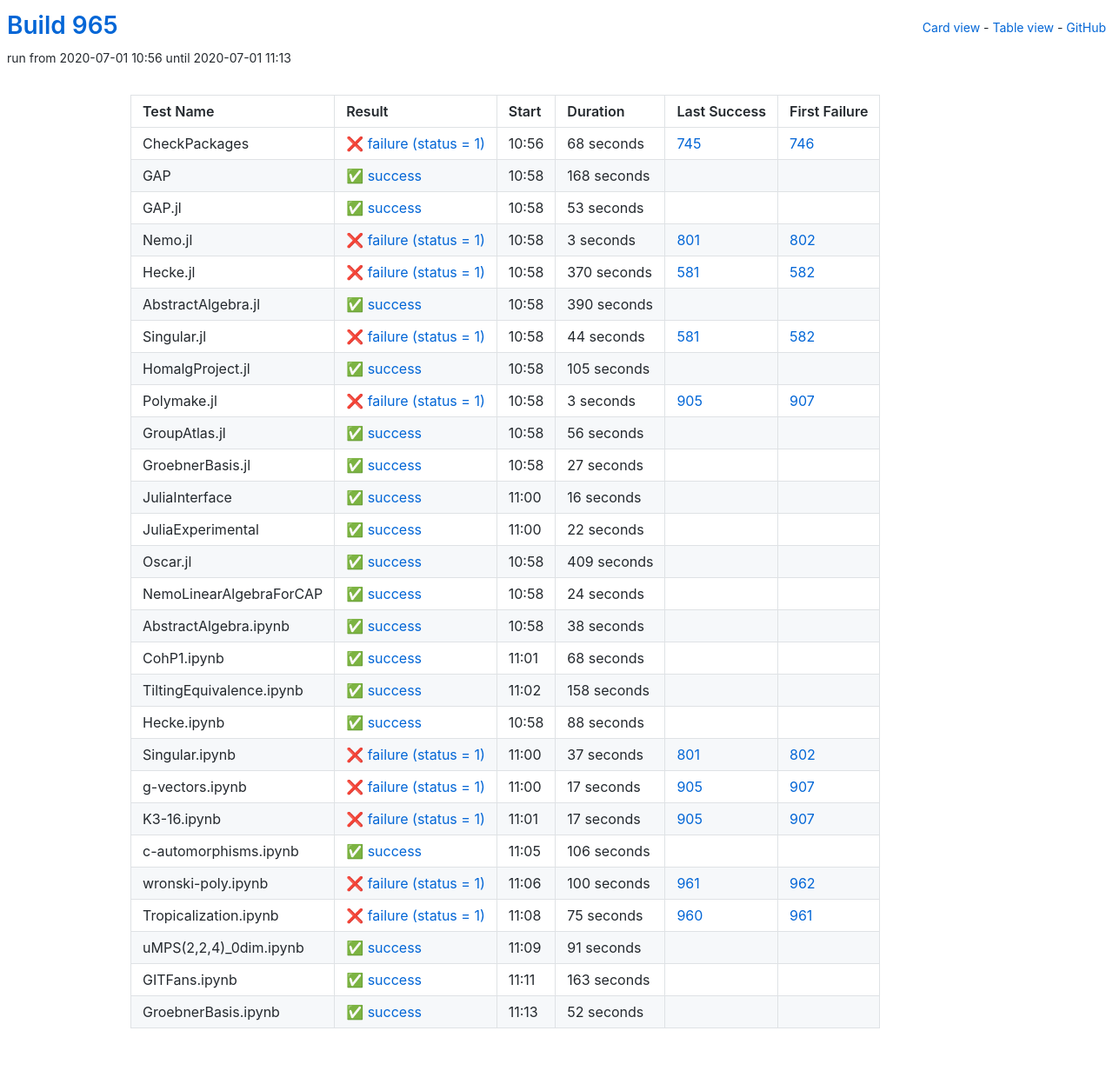
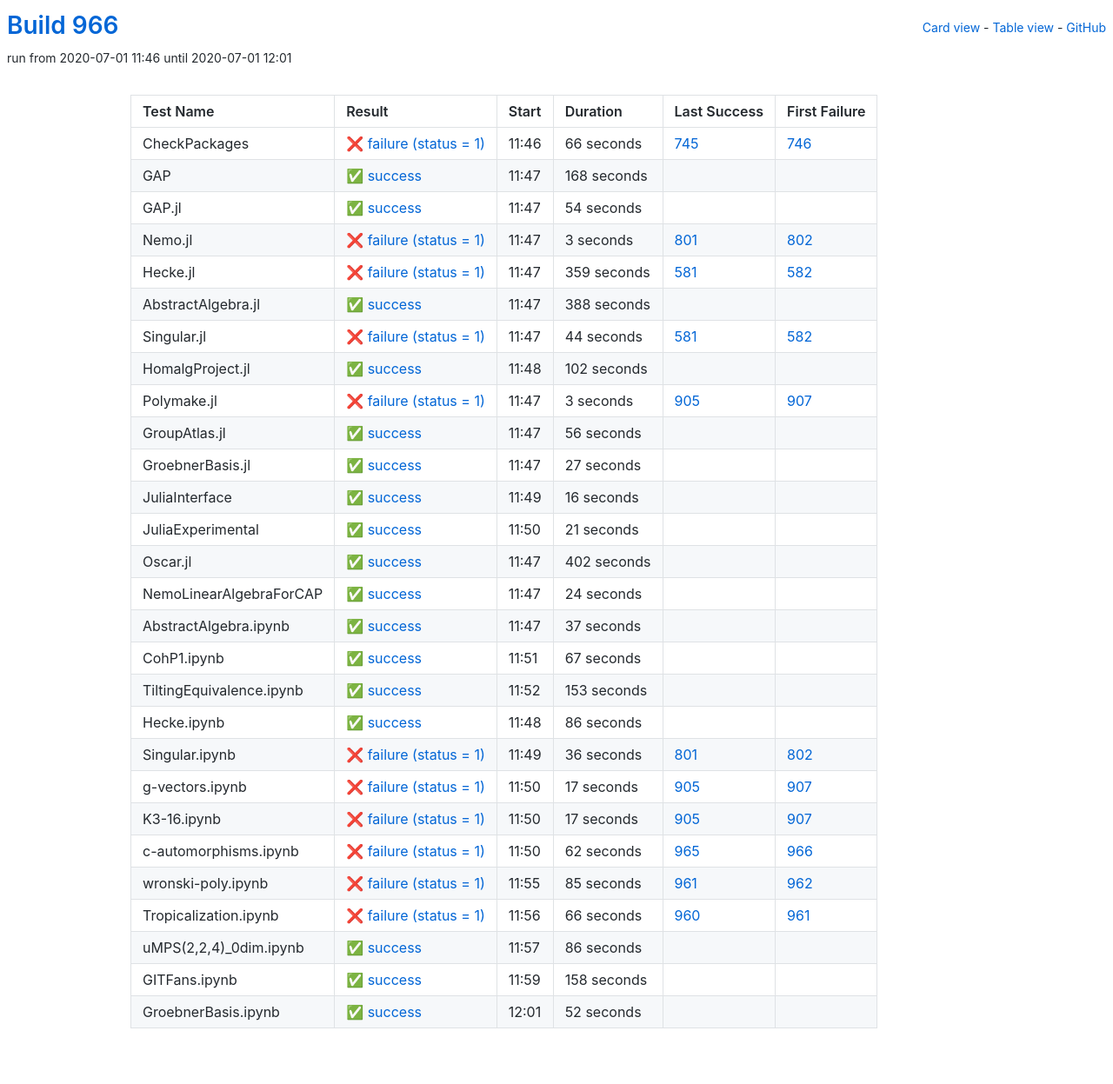
Before and after one commit to oscar-system/oscar-ci-status-1.4, a Jekyll site: the page built from table.html, in a window 1280 px wide. Shown: the whole page at 87% size. Built offline with Jekyll 4.4.1, drawn with Linux system fonts in a browser that asks for light colours.

Commit message:
Build #966

```diff
--- a/_data/ci.yml
+++ b/_data/ci.yml
@@ -1,6 +1,6 @@
 ---
-build: 965
-build_url: https://oscarci.mathematik.uni-kl.de/job/oscar-julia-1.4/965/
+build: 966
+build_url: https://oscarci.mathematik.uni-kl.de/job/oscar-julia-1.4/966/
 job: oscar-julia-1.4
 organization: oscar-system
 repo: oscar-ci-status-1.4
@@ -8,20 +8,20 @@ repourl: https://github.com/oscar-system/oscar-ci-status-1.4
 tests:
 - name: CheckPackages
   id: checkpackages
-  log: https://oscarci.mathematik.uni-kl.de/job/oscar-julia-1.4/965/artifact/logs/build-965/CheckPackages.log
-  start: 2020-07-01 10:56
+  log: https://oscarci.mathematik.uni-kl.de/job/oscar-julia-1.4/966/artifact/logs/build-966/CheckPackages.log
+  start: 2020-07-01 11:46
   success: false
   exitcode: 1
   status: failure
-  duration: 68
+  duration: 66
   last_success: 745
   last_success_url: https://oscarci.mathematik.uni-kl.de/job/oscar-julia-1.4/745/
   first_failure: 746
   first_failure_url: https://oscarci.mathematik.uni-kl.de/job/oscar-julia-1.4/746/
 - name: GAP
   id: gap
-  log: https://oscarci.mathematik.uni-kl.de/job/oscar-julia-1.4/965/artifact/logs/build-965/GAP.log
-  start: 2020-07-01 10:58
+  log: https://oscarci.mathematik.uni-kl.de/job/oscar-julia-1.4/966/artifact/logs/build-966/GAP.log
+  start: 2020-07-01 11:47
   success: true
   exitcode: 0
   status: success
@@ -32,20 +32,20 @@ tests:
   first_failure_url:
 - name: GAP.jl
   id: gap-jl
-  log: https://oscarci.mathematik.uni-kl.de/job/oscar-julia-1.4/965/artifact/logs/build-965/GAP.jl.log
-  start: 2020-07-01 10:58
+  log: https://oscarci.mathematik.uni-kl.de/job/oscar-julia-1.4/966/artifact/logs/build-966/GAP.jl.log
+  start: 2020-07-01 11:47
   success: true
   exitcode: 0
   status: success
-  duration: 53
+  duration: 54
   last_success: false
   last_success_url:
   first_failure: false
   first_failure_url:
 - name: Nemo.jl
   id: nemo-jl
-  log: https://oscarci.mathematik.uni-kl.de/job/oscar-julia-1.4/965/artifact/logs/build-965/Nemo.jl.log
-  start: 2020-07-01 10:58
+  log: https://oscarci.mathematik.uni-kl.de/job/oscar-julia-1.4/966/artifact/logs/build-966/Nemo.jl.log
+  start: 2020-07-01 11:47
   success: false
   exitcode: 1
   status: failure
@@ -56,32 +56,32 @@ tests:
   first_failure_url: https://oscarci.mathematik.uni-kl.de/job/oscar-julia-1.4/802/
 - name: Hecke.jl
   id: hecke-jl
-  log: https://oscarci.mathematik.uni-kl.de/job/oscar-julia-1.4/965/artifact/logs/build-965/Hecke.jl.log
-  start: 2020-07-01 10:58
+  log: https://oscarci.mathematik.uni-kl.de/job/oscar-julia-1.4/966/artifact/logs/build-966/Hecke.jl.log
+  start: 2020-07-01 11:47
   success: false
   exitcode: 1
   status: failure
-  duration: 370
+  duration: 359
   last_success: 581
   last_success_url: https://oscarci.mathematik.uni-kl.de/job/oscar-julia-1.4/581/
   first_failure: 582
   first_failure_url: https://oscarci.mathematik.uni-kl.de/job/oscar-julia-1.4/582/
 - name: AbstractAlgebra.jl
   id: abstractalgebra-jl
-  log: https://oscarci.mathematik.uni-kl.de/job/oscar-julia-1.4/965/artifact/logs/build-965/AbstractAlgebra.jl.log
-  start: 2020-07-01 10:58
+  log: https://oscarci.mathematik.uni-kl.de/job/oscar-julia-1.4/966/artifact/logs/build-966/AbstractAlgebra.jl.log
+  start: 2020-07-01 11:47
   success: true
   exitcode: 0
   status: success
-  duration: 390
+  duration: 388
   last_success: false
   last_success_url:
   first_failure: false
   first_failure_url:
 - name: Singular.jl
   id: singular-jl
-  log: https://oscarci.mathematik.uni-kl.de/job/oscar-julia-1.4/965/artifact/logs/build-965/Singular.jl.log
-  start: 2020-07-01 10:58
+  log: https://oscarci.mathematik.uni-kl.de/job/oscar-julia-1.4/966/artifact/logs/build-966/Singular.jl.log
+  start: 2020-07-01 11:47
   success: false
   exitcode: 1
   status: failure
@@ -92,20 +92,20 @@ tests:
   first_failure_url: https://oscarci.mathematik.uni-kl.de/job/oscar-julia-1.4/582/
 - name: HomalgProject.jl
   id: homalgproject-jl
-  log: https://oscarci.mathematik.uni-kl.de/job/oscar-julia-1.4/965/artifact/logs/build-965/HomalgProject.jl.log
-  start: 2020-07-01 10:58
+  log: https://oscarci.mathematik.uni-kl.de/job/oscar-julia-1.4/966/artifact/logs/build-966/HomalgProject.jl.log
+  start: 2020-07-01 11:48
   success: true
   exitcode: 0
   status: success
-  duration: 105
+  duration: 102
   last_success: false
   last_success_url:
   first_failure: false
   first_failure_url:
 - name: Polymake.jl
   id: polymake-jl
-  log: https://oscarci.mathematik.uni-kl.de/job/oscar-julia-1.4/965/artifact/logs/build-965/Polymake.jl.log
-  start: 2020-07-01 10:58
+  log: https://oscarci.mathematik.uni-kl.de/job/oscar-julia-1.4/966/artifact/logs/build-966/Polymake.jl.log
+  start: 2020-07-01 11:47
   success: false
   exitcode: 1
   status: failure
@@ -116,8 +116,8 @@ tests:
   first_failure_url: https://oscarci.mathematik.uni-kl.de/job/oscar-julia-1.4/907/
 - name: GroupAtlas.jl
   id: groupatlas-jl
-  log: https://oscarci.mathematik.uni-kl.de/job/oscar-julia-1.4/965/artifact/logs/build-965/GroupAtlas.jl.log
-  start: 2020-07-01 10:58
+  log: https://oscarci.mathematik.uni-kl.de/job/oscar-julia-1.4/966/artifact/logs/build-966/GroupAtlas.jl.log
+  start: 2020-07-01 11:47
   success: true
   exitcode: 0
   status: success
@@ -128,8 +128,8 @@ tests:
   first_failure_url:
 - name: GroebnerBasis.jl
   id: groebnerbasis-jl
-  log: https://oscarci.mathematik.uni-kl.de/job/oscar-julia-1.4/965/artifact/logs/build-965/GroebnerBasis.jl.log
-  start: 2020-07-01 10:58
+  log: https://oscarci.mathematik.uni-kl.de/job/oscar-julia-1.4/966/artifact/logs/build-966/GroebnerBasis.jl.log
+  start: 2020-07-01 11:47
   success: true
   exitcode: 0
   status: success
@@ -140,8 +140,8 @@ tests:
   first_failure_url:
 - name: JuliaInterface
   id: juliainterface
-  log: https://oscarci.mathematik.uni-kl.de/job/oscar-julia-1.4/965/artifact/logs/build-965/JuliaInterface.log
-  start: 2020-07-01 11:00
+  log: https://oscarci.mathematik.uni-kl.de/job/oscar-julia-1.4/966/artifact/logs/build-966/JuliaInterface.log
+  start: 2020-07-01 11:49
   success: true
   exitcode: 0
   status: success
@@ -152,32 +152,32 @@ tests:
   first_failure_url:
 - name: JuliaExperimental
   id: juliaexperimental
-  log: https://oscarci.mathematik.uni-kl.de/job/oscar-julia-1.4/965/artifact/logs/build-965/JuliaExperimental.log
-  start: 2020-07-01 11:00
+  log: https://oscarci.mathematik.uni-kl.de/job/oscar-julia-1.4/966/artifact/logs/build-966/JuliaExperimental.log
+  start: 2020-07-01 11:50
   success: true
   exitcode: 0
   status: success
-  duration: 22
+  duration: 21
   last_success: false
   last_success_url:
   first_failure: false
   first_failure_url:
 - name: Oscar.jl
   id: oscar-jl
-  log: https://oscarci.mathematik.uni-kl.de/job/oscar-julia-1.4/965/artifact/logs/build-965/Oscar.jl.log
-  start: 2020-07-01 10:58
+  log: https://oscarci.mathematik.uni-kl.de/job/oscar-julia-1.4/966/artifact/logs/build-966/Oscar.jl.log
+  start: 2020-07-01 11:47
   success: true
   exitcode: 0
   status: success
-  duration: 409
+  duration: 402
   last_success: false
   last_success_url:
   first_failure: false
   first_failure_url:
 - name: NemoLinearAlgebraForCAP
   id: nemolinearalgebraforcap
-  log: https://oscarci.mathematik.uni-kl.de/job/oscar-julia-1.4/965/artifact/logs/build-965/NemoLinearAlgebraForCAP.log
-  start: 2020-07-01 10:58
+  log: https://oscarci.mathematik.uni-kl.de/job/oscar-julia-1.4/966/artifact/logs/build-966/NemoLinearAlgebraForCAP.log
+  start: 2020-07-01 11:47
   success: true
   exitcode: 0
   status: success
@@ -188,68 +188,68 @@ tests:
   first_failure_url:
 - name: AbstractAlgebra.ipynb
   id: abstractalgebra-ipynb
-  log: https://oscarci.mathematik.uni-kl.de/job/oscar-julia-1.4/965/artifact/logs/build-965/AbstractAlgebra.ipynb.log
-  start: 2020-07-01 10:58
+  log: https://oscarci.mathematik.uni-kl.de/job/oscar-julia-1.4/966/artifact/logs/build-966/AbstractAlgebra.ipynb.log
+  start: 2020-07-01 11:47
   success: true
   exitcode: 0
   status: success
-  duration: 38
+  duration: 37
   last_success: false
   last_success_url:
   first_failure: false
   first_failure_url:
 - name: CohP1.ipynb
   id: cohp1-ipynb
-  log: https://oscarci.mathematik.uni-kl.de/job/oscar-julia-1.4/965/artifact/logs/build-965/CohP1.ipynb.log
-  start: 2020-07-01 11:01
+  log: https://oscarci.mathematik.uni-kl.de/job/oscar-julia-1.4/966/artifact/logs/build-966/CohP1.ipynb.log
+  start: 2020-07-01 11:51
   success: true
   exitcode: 0
   status: success
-  duration: 68
+  duration: 67
   last_success: false
   last_success_url:
   first_failure: false
   first_failure_url:
 - name: TiltingEquivalence.ipynb
   id: tiltingequivalence-ipynb
-  log: https://oscarci.mathematik.uni-kl.de/job/oscar-julia-1.4/965/artifact/logs/build-965/TiltingEquivalence.ipynb.log
-  start: 2020-07-01 11:02
+  log: https://oscarci.mathematik.uni-kl.de/job/oscar-julia-1.4/966/artifact/logs/build-966/TiltingEquivalence.ipynb.log
+  start: 2020-07-01 11:52
   success: true
   exitcode: 0
   status: success
-  duration: 158
+  duration: 153
   last_success: false
   last_success_url:
   first_failure: false
   first_failure_url:
 - name: Hecke.ipynb
   id: hecke-ipynb
-  log: https://oscarci.mathematik.uni-kl.de/job/oscar-julia-1.4/965/artifact/logs/build-965/Hecke.ipynb.log
-  start: 2020-07-01 10:58
+  log: https://oscarci.mathematik.uni-kl.de/job/oscar-julia-1.4/966/artifact/logs/build-966/Hecke.ipynb.log
+  start: 2020-07-01 11:48
   success: true
   exitcode: 0
   status: success
-  duration: 88
+  duration: 86
   last_success: false
   last_success_url:
   first_failure: false
   first_failure_url:
 - name: Singular.ipynb
   id: singular-ipynb
-  log: https://oscarci.mathematik.uni-kl.de/job/oscar-julia-1.4/965/artifact/logs/build-965/Singular.ipynb.log
-  start: 2020-07-01 11:00
+  log: https://oscarci.mathematik.uni-kl.de/job/oscar-julia-1.4/966/artifact/logs/build-966/Singular.ipynb.log
+  start: 2020-07-01 11:49
   success: false
   exitcode: 1
   status: failure
-  duration: 37
+  duration: 36
   last_success: 801
   last_success_url: https://oscarci.mathematik.uni-kl.de/job/oscar-julia-1.4/801/
   first_failure: 802
   first_failure_url: https://oscarci.mathematik.uni-kl.de/job/oscar-julia-1.4/802/
 - name: g-vectors.ipynb
   id: g-vectors-ipynb
-  log: https://oscarci.mathematik.uni-kl.de/job/oscar-julia-1.4/965/artifact/logs/build-965/g-vectors.ipynb.log
-  start: 2020-07-01 11:00
+  log: https://oscarci.mathematik.uni-kl.de/job/oscar-julia-1.4/966/artifact/logs/build-966/g-vectors.ipynb.log
+  start: 2020-07-01 11:50
   success: false
   exitcode: 1
   status: failure
@@ -260,8 +260,8 @@ tests:
   first_failure_url: https://oscarci.mathematik.uni-kl.de/job/oscar-julia-1.4/907/
 - name: K3-16.ipynb
   id: k3-16-ipynb
-  log: https://oscarci.mathematik.uni-kl.de/job/oscar-julia-1.4/965/artifact/logs/build-965/K3-16.ipynb.log
-  start: 2020-07-01 11:01
+  log: https://oscarci.mathematik.uni-kl.de/job/oscar-julia-1.4/966/artifact/logs/build-966/K3-16.ipynb.log
+  start: 2020-07-01 11:50
   success: false
   exitcode: 1
   status: failure
@@ -272,68 +272,68 @@ tests:
   first_failure_url: https://oscarci.mathematik.uni-kl.de/job/oscar-julia-1.4/907/
 - name: c-automorphisms.ipynb
   id: c-automorphisms-ipynb
-  log: https://oscarci.mathematik.uni-kl.de/job/oscar-julia-1.4/965/artifact/logs/build-965/c-automorphisms.ipynb.log
-  start: 2020-07-01 11:05
-  success: true
-  exitcode: 0
-  status: success
-  duration: 106
-  last_success: false
-  last_success_url:
-  first_failure: false
-  first_failure_url:
-- name: wronski-poly.ipynb
-  id: wronski-poly-ipynb
-  log: https://oscarci.mathematik.uni-kl.de/job/oscar-julia-1.4/965/artifact/logs/build-965/wronski-poly.ipynb.log
-  start: 2020-07-01 11:06
+  log: https://oscarci.mathematik.uni-kl.de/job/oscar-julia-1.4/966/artifact/logs/build-966/c-automorphisms.ipynb.log
+  start: 2020-07-01 11:50
   success: false
   exitcode: 1
   status: failure
-  duration: 100
+  duration: 62
+  last_success: 965
+  last_success_url: https://oscarci.mathematik.uni-kl.de/job/oscar-julia-1.4/965/
+  first_failure: 966
+  first_failure_url: https://oscarci.mathematik.uni-kl.de/job/oscar-julia-1.4/966/
+- name: wronski-poly.ipynb
+  id: wronski-poly-ipynb
+  log: https://oscarci.mathematik.uni-kl.de/job/oscar-julia-1.4/966/artifact/logs/build-966/wronski-poly.ipynb.log
+  start: 2020-07-01 11:55
+  success: false
+  exitcode: 1
+  status: failure
+  duration: 85
   last_success: 961
   last_success_url: https://oscarci.mathematik.uni-kl.de/job/oscar-julia-1.4/961/
   first_failure: 962
   first_failure_url: https://oscarci.mathematik.uni-kl.de/job/oscar-julia-1.4/962/
 - name: Tropicalization.ipynb
   id: tropicalization-ipynb
-  log: https://oscarci.mathematik.uni-kl.de/job/oscar-julia-1.4/965/artifact/logs/build-965/Tropicalization.ipynb.log
-  start: 2020-07-01 11:08
+  log: https://oscarci.mathematik.uni-kl.de/job/oscar-julia-1.4/966/artifact/logs/build-966/Tropicalization.ipynb.log
+  start: 2020-07-01 11:56
   success: false
   exitcode: 1
   status: failure
-  duration: 75
+  duration: 66
   last_success: 960
   last_success_url: https://oscarci.mathematik.uni-kl.de/job/oscar-julia-1.4/960/
   first_failure: 961
   first_failure_url: https://oscarci.mathematik.uni-kl.de/job/oscar-julia-1.4/961/
 - name: uMPS(2,2,4)_0dim.ipynb
   id: umps-2-2-4-0dim-ipynb
-  log: https://oscarci.mathematik.uni-kl.de/job/oscar-julia-1.4/965/artifact/logs/build-965/uMPS-2-2-4-_0dim.ipynb.log
-  start: 2020-07-01 11:09
+  log: https://oscarci.mathematik.uni-kl.de/job/oscar-julia-1.4/966/artifact/logs/build-966/uMPS-2-2-4-_0dim.ipynb.log
+  start: 2020-07-01 11:57
   success: true
   exitcode: 0
   status: success
-  duration: 91
+  duration: 86
   last_success: false
   last_success_url:
   first_failure: false
   first_failure_url:
 - name: GITFans.ipynb
   id: gitfans-ipynb
-  log: https://oscarci.mathematik.uni-kl.de/job/oscar-julia-1.4/965/artifact/logs/build-965/GITFans.ipynb.log
-  start: 2020-07-01 11:11
+  log: https://oscarci.mathematik.uni-kl.de/job/oscar-julia-1.4/966/artifact/logs/build-966/GITFans.ipynb.log
+  start: 2020-07-01 11:59
   success: true
   exitcode: 0
   status: success
-  duration: 163
+  duration: 158
   last_success: false
   last_success_url:
   first_failure: false
   first_failure_url:
 - name: GroebnerBasis.ipynb
   id: groebnerbasis-ipynb
-  log: https://oscarci.mathematik.uni-kl.de/job/oscar-julia-1.4/965/artifact/logs/build-965/GroebnerBasis.ipynb.log
-  start: 2020-07-01 11:13
+  log: https://oscarci.mathematik.uni-kl.de/job/oscar-julia-1.4/966/artifact/logs/build-966/GroebnerBasis.ipynb.log
+  start: 2020-07-01 12:01
   success: true
   exitcode: 0
   status: success
```
Also changed, not shown: README.md.
